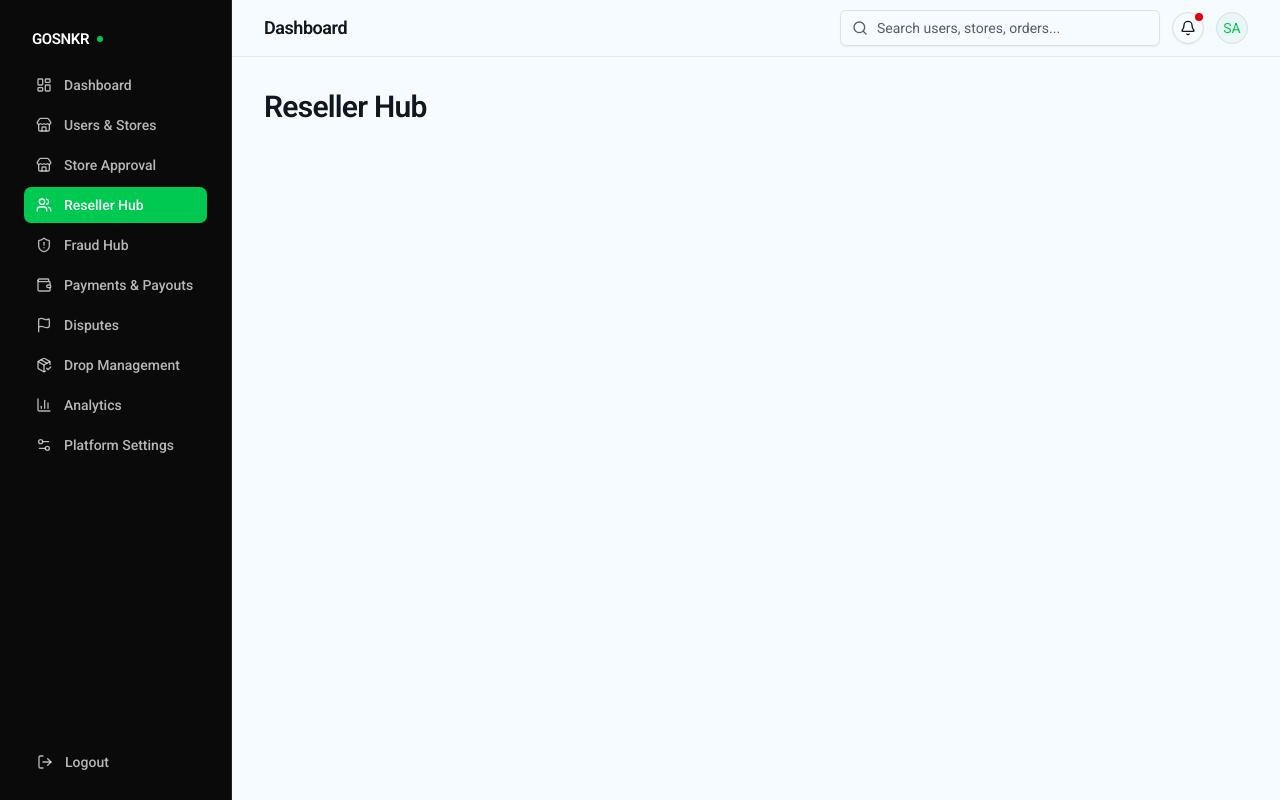
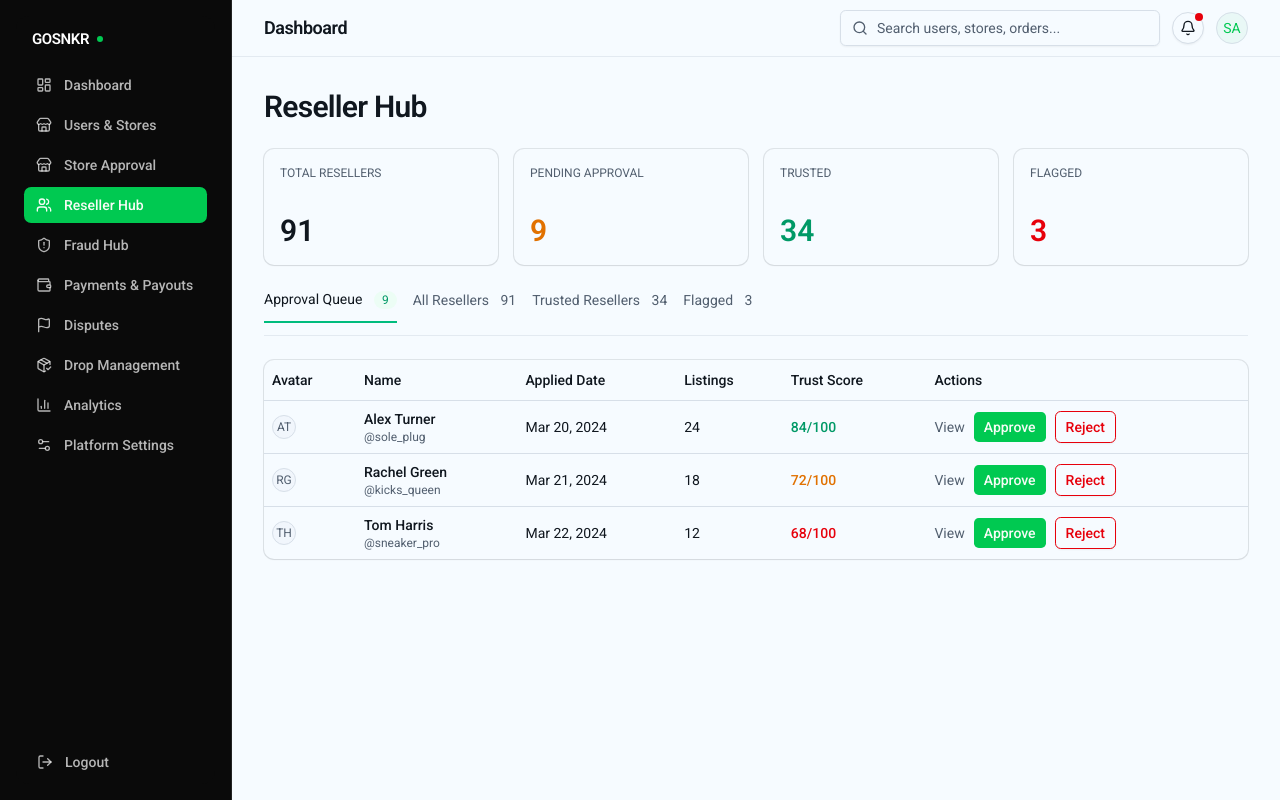
Before and after one commit to mdnuruzzamannirob/gosnkr-dashboard, a Next.js app: page /reseller in a window 1280 px wide. Built offline with nearby package versions, Linux system fonts and the light colour scheme.

Commit message:
feat: implement ResellerPage with dashboard metrics and actions

```diff
--- a/app/(dashboard)/reseller/page.tsx
+++ b/app/(dashboard)/reseller/page.tsx
@@ -1,11 +1,223 @@
+'use client'
+
+import { Avatar, AvatarFallback } from '@/components/ui/avatar'
+import { Button } from '@/components/ui/button'
+import { Card } from '@/components/ui/card'
+import {
+  Table,
+  TableBody,
+  TableCell,
+  TableHead,
+  TableHeader,
+  TableRow,
+} from '@/components/ui/table'
+import { useState } from 'react'
+
+type Reseller = {
+  id: string
+  name: string
+  handle: string
+  applied: string
+  listings: number
+  trust: number
+}
+
+const mockResellers: Reseller[] = [
+  {
+    id: 'alex-turner',
+    name: 'Alex Turner',
+    handle: '@sole_plug',
+    applied: 'Mar 20, 2024',
+    listings: 24,
+    trust: 84,
+  },
+  {
+    id: 'rachel-green',
+    name: 'Rachel Green',
+    handle: '@kicks_queen',
+    applied: 'Mar 21, 2024',
+    listings: 18,
+    trust: 72,
+  },
+  {
+    id: 'tom-harris',
+    name: 'Tom Harris',
+    handle: '@sneaker_pro',
+    applied: 'Mar 22, 2024',
+    listings: 12,
+    trust: 68,
+  },
+]
+
 export default function ResellerPage() {
+  const [resellers] = useState<Reseller[]>(mockResellers)
+  const [activeTab, setActiveTab] = useState<
+    'queue' | 'all' | 'trusted' | 'flagged'
+  >('queue')
+
   return (
     <div className="space-y-6">
       <section className="space-y-6">
-        <div>
+        <div className="flex items-center justify-between">
           <h1 className="text-3xl font-semibold tracking-tight text-foreground">
             Reseller Hub
           </h1>
+        </div>
+
+        <div className="grid gap-4 sm:grid-cols-2 lg:grid-cols-4">
+          <Card className="p-4">
+            <p className="text-xs uppercase text-muted-foreground">
+              Total resellers
+            </p>
+            <p className="mt-2 text-3xl font-semibold">91</p>
+          </Card>
+
+          <Card className="p-4">
+            <p className="text-xs uppercase text-muted-foreground">
+              Pending approval
+            </p>
+            <p className="mt-2 text-3xl font-semibold text-amber-600">9</p>
+          </Card>
+
+          <Card className="p-4">
+            <p className="text-xs uppercase text-muted-foreground">Trusted</p>
+            <p className="mt-2 text-3xl font-semibold text-emerald-600">34</p>
+          </Card>
+
+          <Card className="p-4">
+            <p className="text-xs uppercase text-muted-foreground">Flagged</p>
+            <p className="mt-2 text-3xl font-semibold text-destructive">3</p>
+          </Card>
+        </div>
+
+        <div>
+          <nav className="mt-4 flex items-center gap-4 border-b border-border/60 pb-3">
+            <button
+              onClick={() => setActiveTab('queue')}
+              className={`pb-3 text-sm ${
+                activeTab === 'queue'
+                  ? 'border-b-2 border-emerald-500 text-foreground'
+                  : 'text-muted-foreground'
+              }`}
+            >
+              Approval Queue{' '}
+              <span className="ml-2 rounded-full bg-emerald-50 px-2 py-0.5 text-xs text-emerald-600">
+                9
+              </span>
+            </button>
+
+            <button
+              onClick={() => setActiveTab('all')}
+              className={`pb-3 text-sm ${
+                activeTab === 'all'
+                  ? 'border-b-2 border-emerald-500 text-foreground'
+                  : 'text-muted-foreground'
+              }`}
+            >
+              All Resellers{' '}
+              <span className="ml-2 text-sm text-muted-foreground">91</span>
+            </button>
+
+            <button
+              onClick={() => setActiveTab('trusted')}
+              className={`pb-3 text-sm ${
+                activeTab === 'trusted'
+                  ? 'border-b-2 border-emerald-500 text-foreground'
+                  : 'text-muted-foreground'
+              }`}
+            >
+              Trusted Resellers{' '}
+              <span className="ml-2 text-sm text-muted-foreground">34</span>
+            </button>
+
+            <button
+              onClick={() => setActiveTab('flagged')}
+              className={`pb-3 text-sm ${
+                activeTab === 'flagged'
+                  ? 'border-b-2 border-emerald-500 text-foreground'
+                  : 'text-muted-foreground'
+              }`}
+            >
+              Flagged{' '}
+              <span className="ml-2 text-sm text-muted-foreground">3</span>
+            </button>
+          </nav>
+        </div>
+
+        <div className="mt-6">
+          <Card className="overflow-x-auto p-0">
+            <Table className="min-w-[720px]">
+              <TableHeader>
+                <tr>
+                  <TableHead>Avatar</TableHead>
+                  <TableHead>Name</TableHead>
+                  <TableHead>Applied Date</TableHead>
+                  <TableHead>Listings</TableHead>
+                  <TableHead>Trust Score</TableHead>
+                  <TableHead>Actions</TableHead>
+                </tr>
+              </TableHeader>
+
+              <TableBody>
+                {resellers.map((r) => (
+                  <TableRow key={r.id}>
+                    <TableCell>
+                      <Avatar size="sm">
+                        <AvatarFallback>
+                          {r.name
+                            .split(' ')
+                            .map((p) => p[0])
+                            .slice(0, 2)
+                            .join('')}
+                        </AvatarFallback>
+                      </Avatar>
+                    </TableCell>
+
+                    <TableCell>
+                      <div className="flex flex-col">
+                        <span className="font-medium">{r.name}</span>
+                        <span className="text-xs text-muted-foreground">
+                          {r.handle}
+                        </span>
+                      </div>
+                    </TableCell>
+
+                    <TableCell>{r.applied}</TableCell>
+
+                    <TableCell>{r.listings}</TableCell>
+
+                    <TableCell>
+                      <span
+                        className={`font-medium ${
+                          r.trust >= 80
+                            ? 'text-emerald-600'
+                            : r.trust >= 70
+                              ? 'text-amber-600'
+                              : 'text-destructive'
+                        }`}
+                      >
+                        {r.trust}/100
+                      </span>
+                    </TableCell>
+
+                    <TableCell>
+                      <div className="flex items-center gap-2">
+                        <a className="text-sm text-muted-foreground">View</a>
+                        <Button size="sm">Approve</Button>
+                        <Button
+                          size="sm"
+                          variant="outline"
+                          className="border border-destructive text-destructive"
+                        >
+                          Reject
+                        </Button>
+                      </div>
+                    </TableCell>
+                  </TableRow>
+                ))}
+              </TableBody>
+            </Table>
+          </Card>
         </div>
       </section>
     </div>
```
